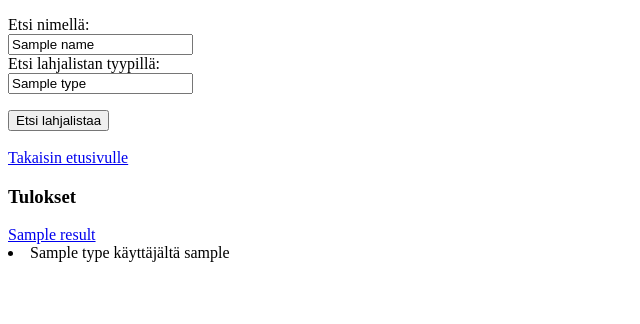
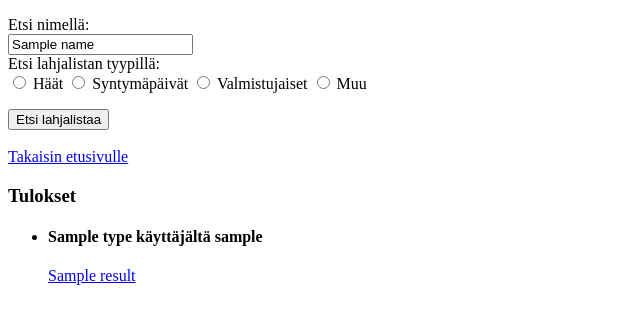
Before and after one commit to vainiovesa/lahjalista, a Flask app: template templates/find.html in a window 1280 px wide. Shown: the top 324 px of the page, without its empty margins (0-640 px from the left). Run offline with Flask 3, Linux system fonts and the light colour scheme; the template is opened without the code that fills it: most values are stand-ins (such as "Sample title", 1, 10 or a date in 2020).

Commit message:
Standardize giftlist types

```diff
--- a/app.py
+++ b/app.py
@@ -23,11 +23,11 @@ def page(list_id):
 def find_giftlist():
     name = request.args.get("name")
     giftlist_type = request.args.get("type")
+    if not giftlist_type:
+        giftlist_type = ""
     results = giftlists.find(name, giftlist_type) if name or giftlist_type else []
     if not name:
         name = ""
-    if not giftlist_type:
-        giftlist_type = ""
     return render_template("find.html", name=name, type=giftlist_type, results=results)
 
 @app.route("/new_giftlist")
--- a/templates/delete.html
+++ b/templates/delete.html
@@ -9,10 +9,10 @@
   <h1>Poista lahjalista</h1>
   <form action="/delete_giftlist" method="post">
     <p>
-      Lahjalista {{ giftlist.title }}
+      Lahjalistan nimi: {{ giftlist.title }}
     </p>
     <p>
-      {{ giftlist.type }}
+      Lahjalistan tyyppi: {{ giftlist.type }}
     </p>
     <p>
       Oletko varma, että haluat poistaa tämän lahjalistan?
--- a/templates/edit.html
+++ b/templates/edit.html
@@ -13,7 +13,10 @@
     </p>
     <p>
         Lahjalistan tyyppi:<br />
-        <textarea name="type" rows="5" cols="40">{{ giftlist.type }}</textarea>
+        <input type="radio" name="type" value="Hääjuhlan lahjatoivelista" /> Häät
+        <input type="radio" name="type" value="Syntymäpäiväjuhlan lahjatoivelista" /> Syntymäpäivät
+        <input type="radio" name="type" value="Valmistujaisten lahjatoivelista" /> Valmistujaiset
+        <input type="radio" name="type" value="Muu lahjatoivelista" /> Muu
     </p>
     <input type="hidden" name="list_id" value="{{ giftlist.id }}" />
     <input type="submit" value="Tallenna muutokset" />
--- a/templates/find.html
+++ b/templates/find.html
@@ -11,7 +11,10 @@
       Etsi nimellä: <br />
       <input type="text" name="name" value="{{ name }}"/> <br />
       Etsi lahjalistan tyypillä: <br />
-      <input type="text" name="type" value="{{ type }}"/>
+      <input type="radio" name="type" value="Hääjuhlan lahjatoivelista" /> Häät
+      <input type="radio" name="type" value="Syntymäpäiväjuhlan lahjatoivelista" /> Syntymäpäivät
+      <input type="radio" name="type" value="Valmistujaisten lahjatoivelista" /> Valmistujaiset
+      <input type="radio" name="type" value="Muu lahjatoivelista" /> Muu
     </p>
     <p>
       <input type="submit" value="Etsi lahjalistaa" /> <br /> <br />
@@ -22,13 +25,15 @@
     <h3>Tulokset</h3>
     {% if results == [] %}
       <p>
-        Hakusanoilla ei löytynyt tuloksia
+        Haulla ei löytynyt tuloksia
       </p>
     {% else %}
-      {% for result in results %}
-      <a href="/giftlist/{{ result.id }}">{{ result.title }}</a> <br />
-      <li>{{ result.type }} käyttäjältä {{ result.username }}</li>
-      {% endfor %}
+      <ul>
+        {% for result in results %}
+        <li><h4>{{ result.type }} käyttäjältä {{ result.username }}</h4>
+        <a href="/giftlist/{{ result.id }}">{{ result.title }}</a></li>
+        {% endfor %}
+      </ul>
     {% endif %}
   {% endif %}
 </body>
--- a/templates/new_giftlist.html
+++ b/templates/new_giftlist.html
@@ -13,7 +13,10 @@
     </p>
     <p>
         Lahjalistan tyyppi:<br />
-        <textarea name="type" rows="5" cols="40"></textarea>
+        <input type="radio" name="type" value="Hääjuhlan lahjatoivelista" /> Häät
+        <input type="radio" name="type" value="Syntymäpäiväjuhlan lahjatoivelista" /> Syntymäpäivät
+        <input type="radio" name="type" value="Valmistujaisten lahjatoivelista" /> Valmistujaiset
+        <input type="radio" name="type" value="Muu lahjatoivelista" /> Muu
     </p>
     <p>
       Listan salasana: <br />
```
Also changed, not shown: giftlists.py (+22 -10 lines).
